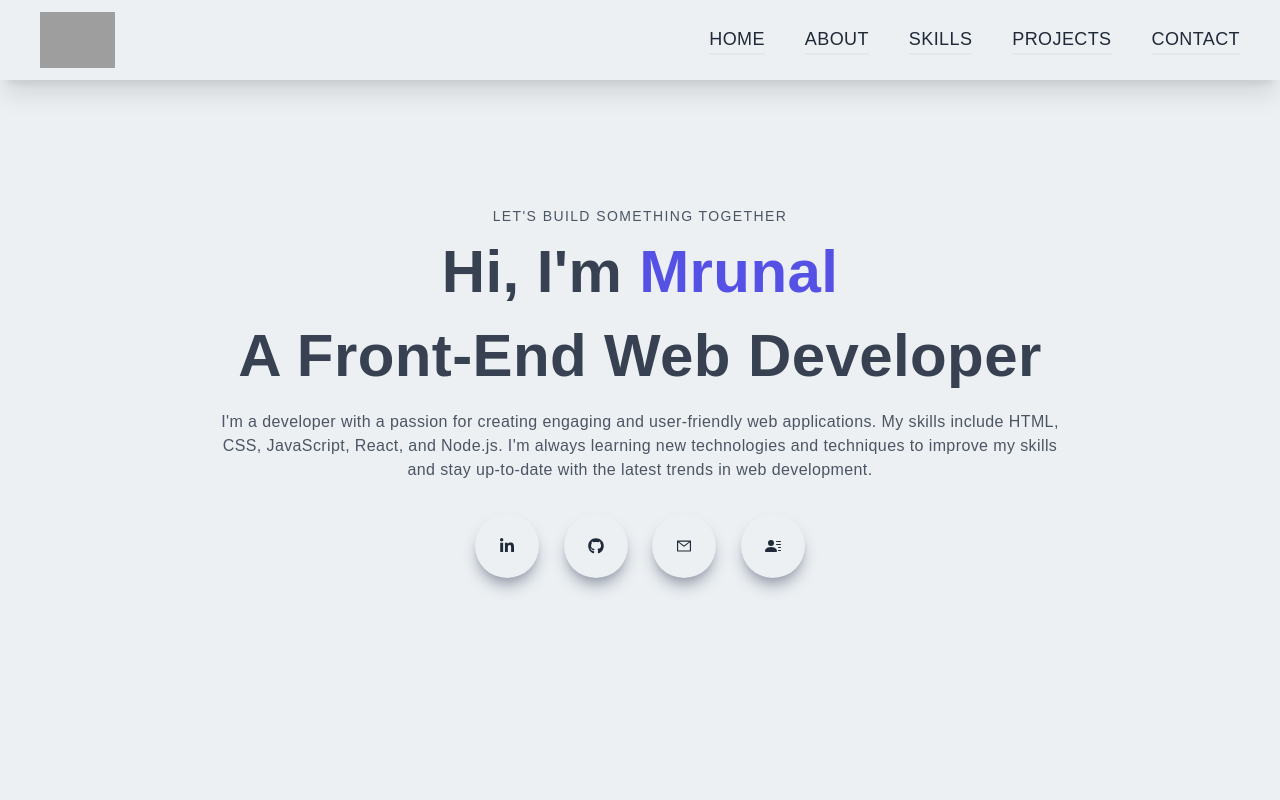
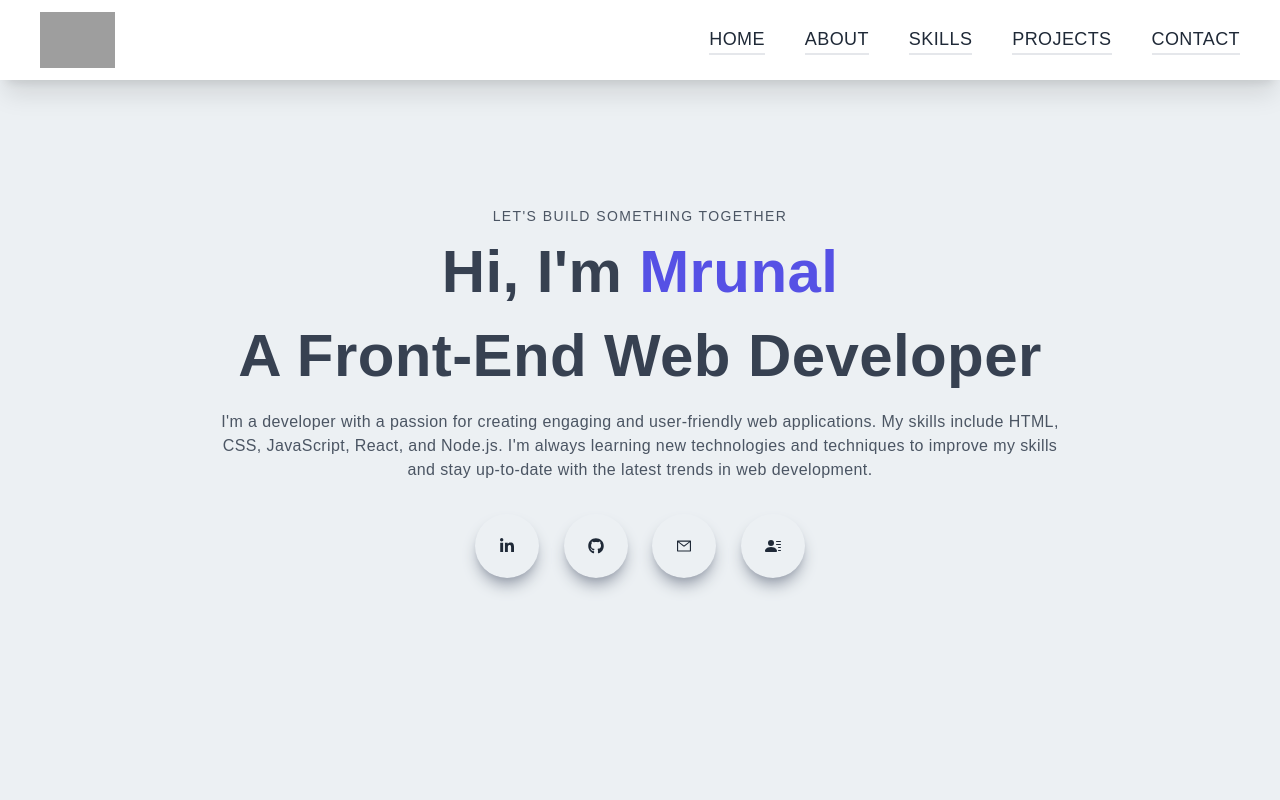
Before and after one commit to MrunalVaidya0715/MyPortfolio, a Next.js app in the folder mru-portfolio/: page / in a window 1280 px wide. Shown: the top 800 px of the page. Built offline with nearby package versions, Linux system fonts and the light colour scheme; grey boxes are pictures that could not be loaded.

Commit message:
InstaButtonHover

```diff
--- a/mru-portfolio/components/InstaFollow.jsx
+++ b/mru-portfolio/components/InstaFollow.jsx
@@ -50,14 +50,14 @@ function InstaFollow() {
                     <div className='flex justify-between py-[4px]'>{/* buttons */}
                         <div className='flex w-full justify-around '>
 
-                            <button className='p-[8px] bg-blue-400 border-[1px] border-gray-600 mr-[8px] w-full  text-white tracking-wider rounded-lg'>Follow</button>
+                            <button className='p-[8px] bg-blue-400 border-[1px] border-gray-600 mr-[8px] w-full  text-white tracking-wider rounded-lg hover:opacity-70 ease-in duration-100 active:opacity-40'>Follow</button>
 
-                            <button className='bg-[#553939] p-[8px]  border-[1px] border-gray-600 mr-[8px] w-full  text-white tracking-wider rounded-lg'>Message</button>
+                            <button className='bg-[#553939] p-[8px]  border-[1px] border-gray-600 mr-[8px] w-full  text-white tracking-wider rounded-lg hover:opacity-70 ease-in duration-100 active:opacity-40'>Message</button>
 
 
                         </div>
                         <div className='flex'>
-                            <button className='bg-[#553939] p-[8px] border-[1px] border-gray-600 text-white tracking-wider rounded-lg'><AiOutlineMail size={20} /></button>
+                            <button className='bg-[#553939] p-[8px] border-[1px] border-gray-600 text-white tracking-wider rounded-lg hover:opacity-70 ease-in duration-100 active:opacity-40'><AiOutlineMail size={20} /></button>
                         </div>
                     </div>
 
--- a/mru-portfolio/components/Navbar.jsx
+++ b/mru-portfolio/components/Navbar.jsx
@@ -14,7 +14,7 @@ function Navbar() {
 
 
   return (
-    <div className='fixed  w-full h-20 z- shadow-xl'>
+    <div className='fixed bg-white w-full h-20 z- shadow-xl'>
       <div className='flex justify-between items-center w-full h-full  px-10 2xl:px-16'>
         <Image src="/../public/assets/navLogo.png" alt="/" width='75' height='50' />
         <div>
```
